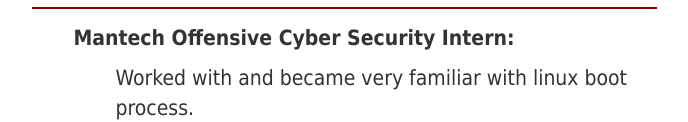
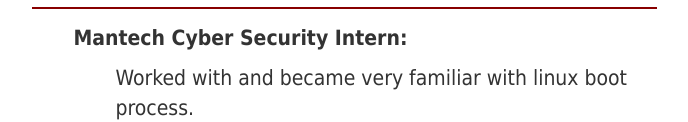
Before and after one commit to bretttjohnson1/bretttjohnson1.github.io, a plain HTML site: page index.html in a window 1280 px wide. Shown: the part 825-947 px from the top of the page, without its empty margins (296-984 px from the left). Drawn offline with nearby package versions, Linux system fonts and the light colour scheme.

Commit message:
Update index.html

```diff
--- a/index.html
+++ b/index.html
@@ -128,7 +128,7 @@
 
 
          <p class="tab1">
-            <strong>Mantech Offensive Cyber Security Intern:</strong>
+            <strong>Mantech Cyber Security Intern:</strong>
             <br>
          </p>
          <p class="tab2">
```
